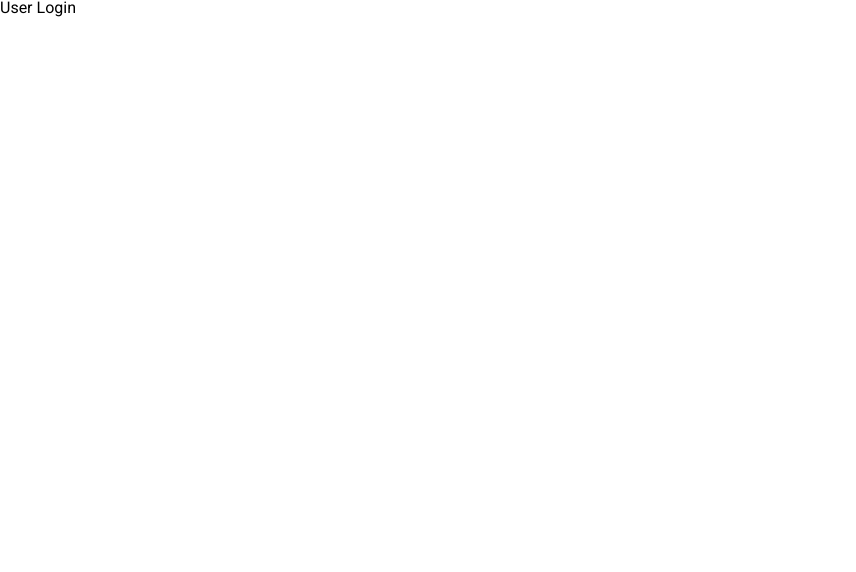
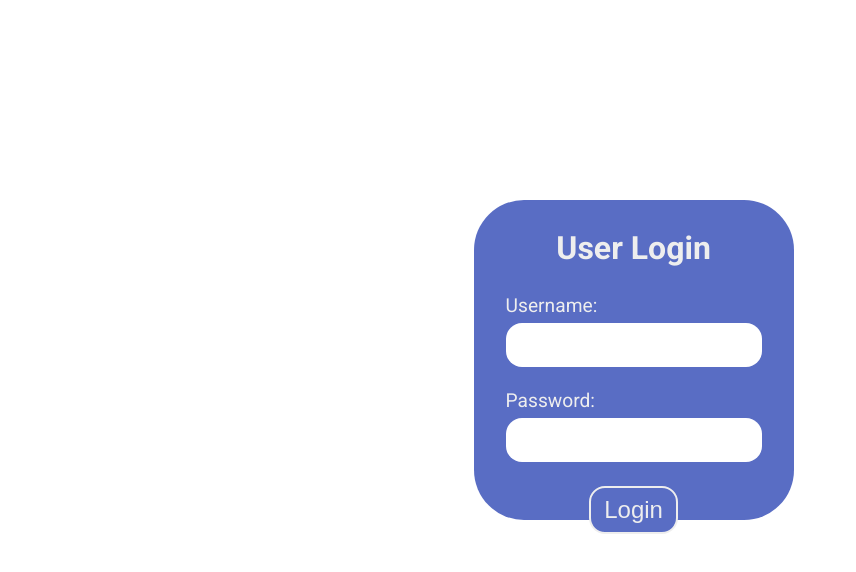
Before and after one commit to eefborromeo/banking-app, a React (Create React App) app: page /user/login in a window 1280 px wide. Shown: the top 572 px of the page, without its empty margins (0-856 px from the left). Built offline with nearby package versions, Linux system fonts and the light colour scheme.

Commit message:
created structure and styling for User Login Form

```diff
--- a/src/components/UserLoginForm.js
+++ b/src/components/UserLoginForm.js
@@ -1,9 +1,78 @@
 import React from "react";
+import styled from "styled-components";
 
 export default function UserLoginForm() {
     return (
-        <div>
-            User Login
-        </div>
+        <Form>
+            <Title>User Login</Title>
+            <Field>
+            <label>Username:</label>
+            <input
+                name="username"
+            />
+            </Field>
+            <Field>
+            <label>Password:</label>
+            <input
+                type="password"
+                name="password"
+            />
+            </Field>
+            <button>Login</button>
+        </Form>
     )
 }
+
+const Form = styled.form`
+  height: 40vh;
+  width: 25%;
+  padding: 2rem;
+  border-radius: 50px;
+  background: #596dc4;
+  color: #eee;
+  position: absolute;
+  margin: 0;
+  top: 25%;
+  left: 37%;
+
+  button {
+    display: block;
+    border: #eee 2px solid;
+    color: #eee;
+    margin: 0 auto;
+    font-size: 1.5rem;
+    padding: 0.5rem 0.8rem;
+    background: #596dc4;
+    border-radius: 1rem;
+    cursor: pointer;
+
+    &:hover {
+      background: #eee;
+      color: #596dc4;
+    }
+  }
+`;
+
+const Title = styled.h1`
+  text-align: center;
+  font-size: 2rem;
+  margin-bottom: 2rem;
+`;
+
+const Field = styled.div`
+  margin-bottom: 1.5rem;
+  display: flex;
+  flex-direction: column;
+
+  label {
+    font-size: 1.2rem;
+  }
+
+  input {
+    font-size: 1.5rem;
+    padding: 0.5rem;
+    margin-top: 0.5rem;
+    border: none;
+    border-radius: 1rem;
+  }
+`;
```
